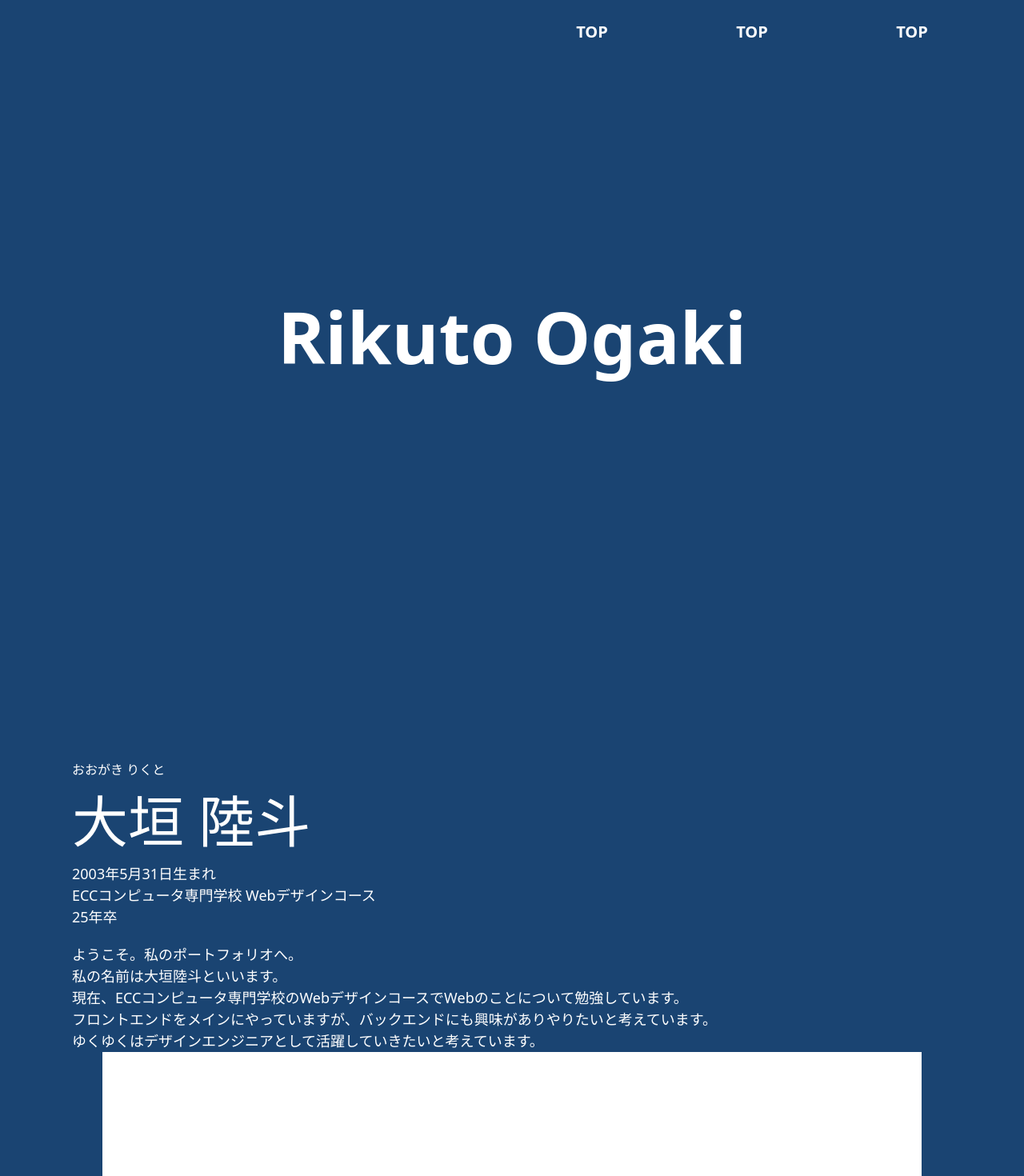
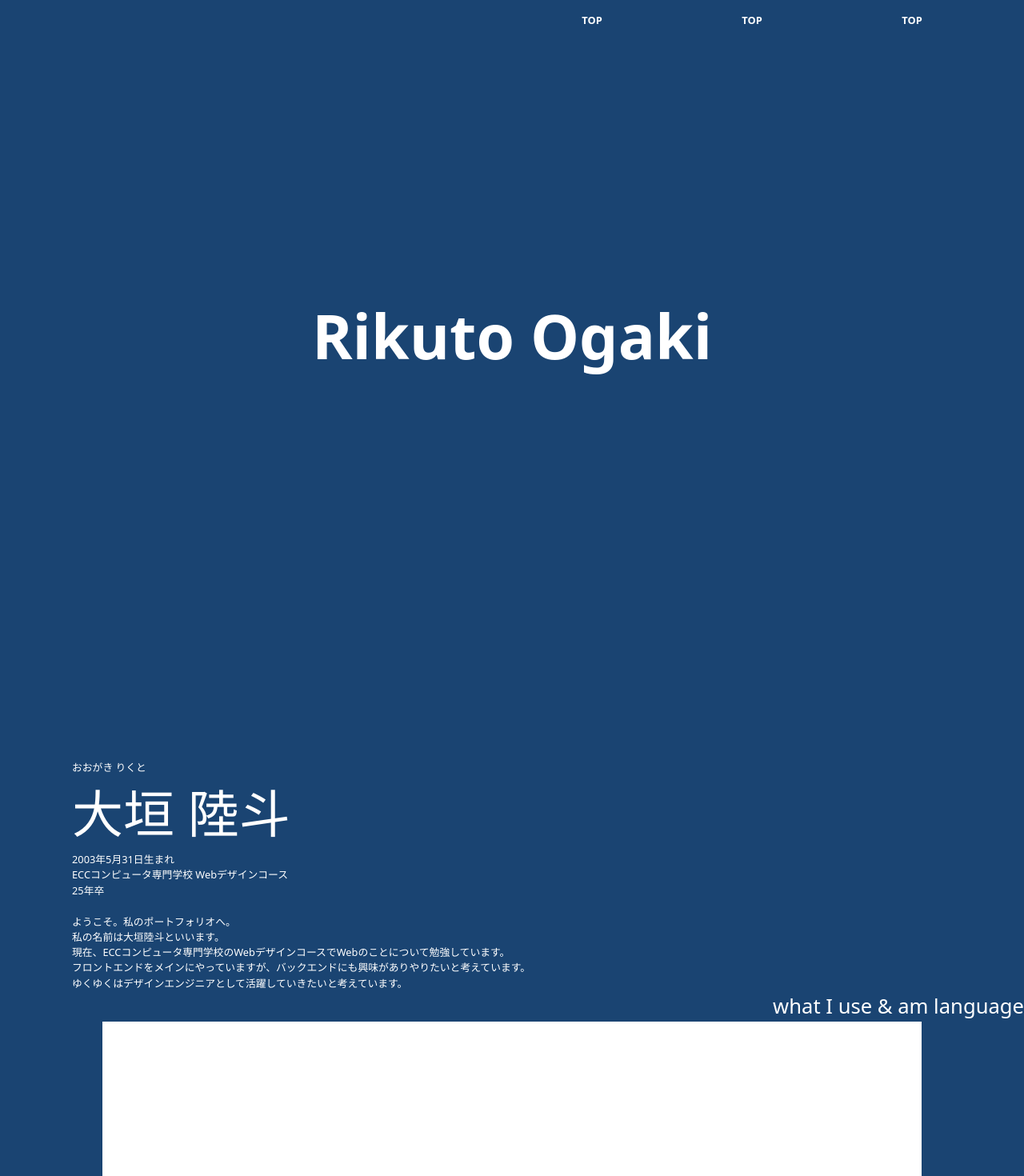
Before and after one commit to RikutoOgaki/FirstPortfolio, a Next.js app: page / in a window 1280 px wide. Shown: the top 1470 px of the page at 80% size. Built offline with nearby package versions, Linux system fonts and the light colour scheme.

Commit message:
portfolio add

```diff
--- a/src/components/Header.tsx
+++ b/src/components/Header.tsx
@@ -6,13 +6,13 @@ export default function Header(){
     return(
         <>
             <Flex w={"100%"} h={"70px"} bg={"#1a4472"} justifyContent={"flex-end"} paddingRight={"40px"}>
-                <Text w={"200px"} color={"#fff"} lineHeight={"4"} fontWeight={"bold"} textAlign={"center"} fontSize={"2rem"}>
+                <Text w={"20rem"} color={"#fff"} lineHeight={"4"} fontWeight={"bold"} textAlign={"center"} fontSize={"1vw"}>
                     <Link href={"/"}>TOP</Link>
                 </Text>
-                <Text  w={"200px"} color={"#fff"} lineHeight={"4"} fontWeight={"bold"} textAlign={"center"} fontSize={"2rem"}>
+                <Text  w={"20rem"} color={"#fff"} lineHeight={"4"} fontWeight={"bold"} textAlign={"center"} fontSize={"1vw"}>
                     <Link href={"/"}>TOP</Link>
                 </Text>
-                <Text w={"200px"} color={"#fff"} lineHeight={"4"} fontWeight={"bold"} textAlign={"center"} fontSize={"2rem"}>
+                <Text w={"20rem"} color={"#fff"} lineHeight={"4"} fontWeight={"bold"} textAlign={"center"} fontSize={"1vw"}>
                     <Link href={"/"}>TOP</Link>
                 </Text>
             </Flex>
--- a/src/pages/index.tsx
+++ b/src/pages/index.tsx
@@ -7,21 +7,21 @@ export default function Home(){
         <Box bg={"#1a4472"}>
           <Header/>
           <Flex justifyContent={"center"} alignItems={"center"} w={"100%"} h={"70rem"}>
-            <Text color={"#fff"} fontWeight={"bold"} fontSize={"90px"}>Rikuto Ogaki</Text>
+            <Text as={'h1'} color={"#fff"} fontWeight={"bold"} fontSize={"6vw"}>Rikuto Ogaki</Text>
           </Flex>
           <Box as='main' marginTop={"180px"}>
             <Box as='div' marginLeft={"90px"}>
-              <Box as='section' >
-                <Box as='span' color={"#fff"} fontSize={"1.6rem"}>おおがき りくと</Box>
-                <Text as={"p"} color={"#fff"} fontSize={"7rem"}>大垣 陸斗</Text>
-                <Text as={"p"} color={"#fff"} fontSize={"1.8rem"} marginBottom={"2rem"}>
+              <Box as='section'>
+                <Box as='span' color={"#fff"} fontSize={"1vw"}>おおがき りくと</Box>
+                <Text as={"p"} color={"#fff"} fontSize={"5vw"}>大垣 陸斗</Text>
+                <Text as={"p"} color={"#fff"} fontSize={"1vw"} marginBottom={"2rem"}>
                   2003年5月31日生まれ<br/>
                   ECCコンピュータ専門学校 Webデザインコース<br/>
                   25年卒
                 </Text>
               </Box>
               <Box as='section'>
-                <Text as={"p"} color={"#fff"} fontSize={"1.8rem"}>
+                <Text as={"p"} color={"#fff"} fontSize={"1vw"}>
                   ようこそ。私のポートフォリオへ。<br/>
                   私の名前は大垣陸斗といいます。<br/>
                   現在、ECCコンピュータ専門学校のWebデザインコースでWebのことについて勉強しています。<br/>
@@ -30,6 +30,12 @@ export default function Home(){
                 </Text>
               </Box>
             </Box>
+            <Flex justifyContent={'flex-end'}>
+              <Box as='div'>
+                <Text as={'h2'} color={'#fff'} fontSize={'2vw'}>what I use & am language</Text>
+                <Flex></Flex>
+              </Box>
+            </Flex>
           </Box>
           <Footer/>
         </Box>
```
